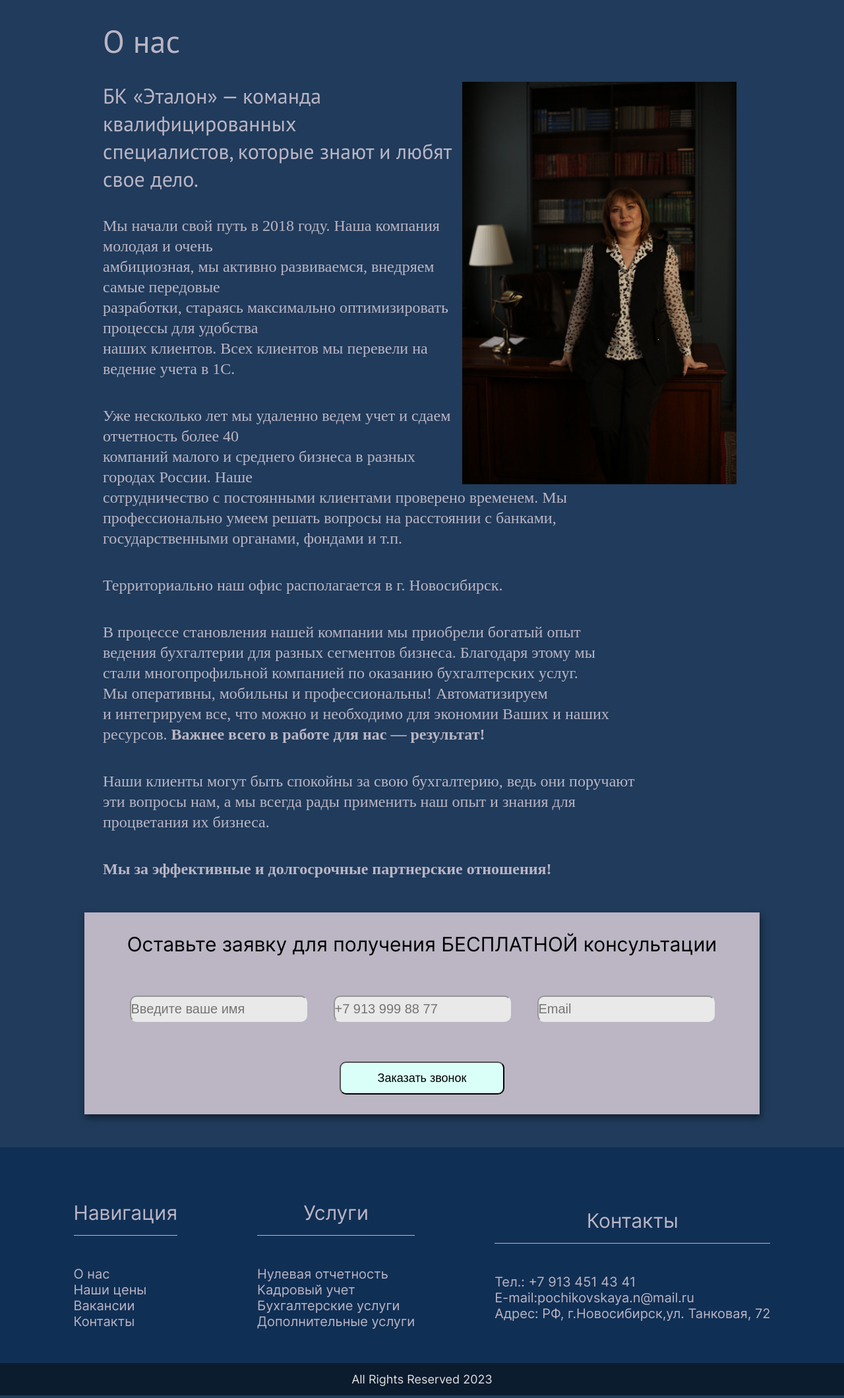
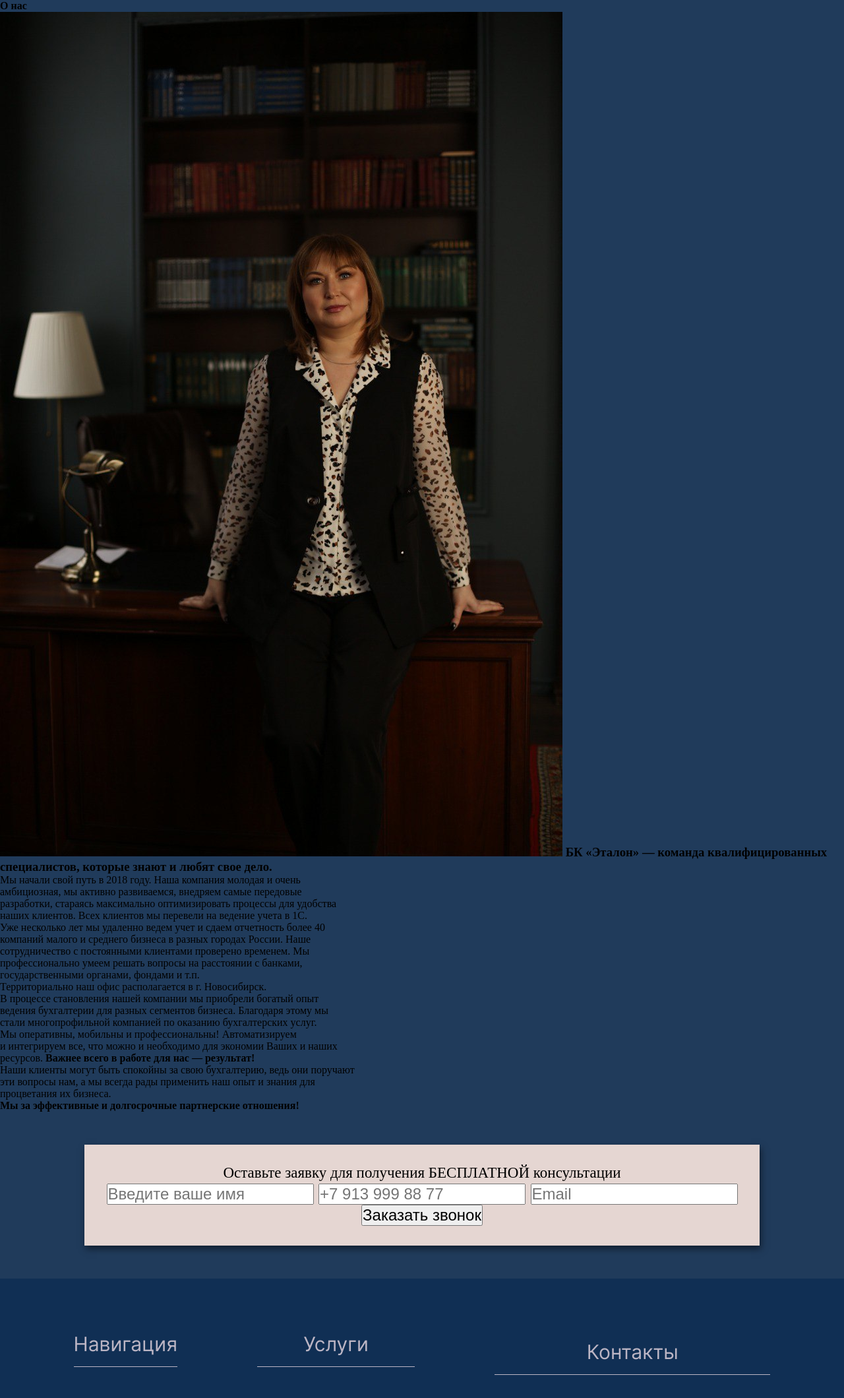
Before and after one commit to ruslan2570/BuhCompany59, a PHP site: page /about.html in a window 1280 px wide. Shown: the part 162-2281 px from the top of the page at 66% size. Run offline with PHP 8.4, Linux system fonts and the light colour scheme.

Commit message:
Add files via upload

```diff
--- a/css/style.css
+++ b/css/style.css
@@ -281,7 +268,53 @@ svg {
     background-color: #e9e9e9;
     display: inline;
     justify-content: center;
-    margin-bottom: 25px
+    margin-bottom: 25px;
+    color: rgb(167, 161, 161);
+    font-size: 16px;
+}
+
+.centerTablestyle {
+    margin: 0px auto;
+    color: rgb(167, 161, 161);
+    font-size: 16px;
+}
+
+
+table.stripe {
+    width: 80%;
+    border-collapse: collapse;
+}
+
+table.stripe caption {
+    caption-side: bottom;
+}
+
+.stripe td,
+.stripe th {
+    border: 1px solid #7e5a25;
+    padding: 3px 7px 2px 7px;
+}
+
+.stripe th {
+    border: 1px solid #7e5a25;
+    padding: 3px 7px 2px 7px;
+}
+
+.stripe th {
+    text-align: left;
+    padding: 15px;
+    background-color: #b56a6a;
+    color: #ffffff;
+}
+
+//* нечетные номера */
+.stripe tr:nth-child(odd) {
+    background-color: #ecd9d9;
+}
+
+/* четные номера  */
+.stripe tr:nth-child(even) {
+    background: #e8e3d4;
 }
 
 .prices_heading {
@@ -549,33 +583,11 @@ svg {
 
 .contact-form__button {
     flex: 0 0 auto;
-    font-size: 18px;
-    background: #D9FFF8;
-    border-radius: 10px;
-    width: 250px;
-    height: 50px;
-
-
-
-}
-
-.contact-form__inputs {
-    display: flex;
-    flex-direction: row;
-    padding-top: 40px;
-    padding-bottom: 40px;
+    font-size: 24px
 }
 
 .contact-form__input {
-    font-size: 20px;
-    color: #9A9A9A;
-    margin: 20px;
-
-    height: 40px;
-
-    background: #E9E9E9;
-    border-radius: 10px;
-    border-color: #E9E9E9;
+    font-size: 24px
 }
 
 * {
@@ -1087,17 +1099,10 @@ h2 {
 
 .contact-form__title {
     font-size: 23px;
-    font-family: 'Inter';
-    font-style: normal;
-    font-weight: 400;
-    font-size: 30px;
-    line-height: 36px;
-    display: flex;
 }
 
 .contact-form {
-    background: #BBB5C4;
-
+    background-color: #E5D6D2;
     font-size: 30px;
     max-width: 80%;
     margin: 50px auto;
@@ -1194,71 +1199,8 @@ input[type=file]::file-selector-button:hover {
 .contacts_table td {
     font-family: Inter;
     font-size: 18px;
-
-
-
-
-
-
-
-
-
-
+    padding: 10px 5px
 }
-
-
-
-.about_container {
-    flex-direction: row;
-    display: flex;
-    margin: 50px;
-    justify-content: center;
-    align-items: center;
-}
-
-.content_about>p {
-    font-family: 'PT Sans';
-    font-style: normal;
-    font-weight: 500;
-    font-size: 30px;
-    line-height: 40px;
-    color: #BBB5C4;
-    margin-bottom: 40px;
-    margin-left: 156px;
-
-    font-family: 'Playfair Display';
-
-
-    letter-spacing: 0em;
-
-
-    //styleName: Н3;
-
-    font-size: 24px;
-    font-weight: 400;
-    line-height: 31px;
-
-    text-align: left;
-
-
-
-
-
-}
-
-.content_header {
-    font-family: 'PT Sans';
-    font-style: normal;
-    font-weight: 500;
-    font-size: 30px;
-    line-height: 40px;
-    color: #BBB5C4;
-    margin-bottom: 20px;
-
-}
-
-
-
 
 @media(max-width:1000px) {
     .contact-form {
@@ -1364,158 +1302,7 @@ input[type=file]::file-selector-button:hover {
     }
 }
 
-
-
-.img_about {
-    border-radius: 0px;
-
-    left: 922px;
-    top: 375px;
-    width: 416px;
-    height: 610px;
-    float: right;
-
-    margin-right: 163px;
-
-
-
+.fig {
+    text-align: center;
+    /* Выравнивание по центру */
 }
-
-
-h4 {
-    text-align: left;
-    font-family: 'PT Sans';
-    font-style: normal;
-    font-weight: 400;
-    font-size: 48px;
-    color: #BBB5C4;
-    padding-top: 30px;
-    line-height: 64px;
-    align-items: center;
-    margin-left: 156px;
-
-
-
-}
-
-
-.content_header_a {
-    text-align: left;
-    font-family: 'PT Sans';
-    font-style: normal;
-    font-weight: 400;
-    font-size: 32px;
-    color: #BBB5C4;
-    padding-top: 30px;
-    5 line-height: 64px;
-    align-items: center;
-    margin-left: 156px;
-    padding-bottom: 35px
-}
-
-
-
-
-
-
-.contacts_text {
-
-
-
-
-    font-family: 'Inter';
-    font-style: normal;
-    font-weight: 900;
-    font-size: 24px;
-    line-height: 29px;
-    /* identical to box height */
-
-    display: flex;
-    align-items: center;
-
-    /* Серый */
-
-    color: #BBB5C4;
-
-    margin-left: 60px;
-
-
-
-
-
-
-}
-
-.contacts_text_a {
-
-    height: 65px;
-    width: 639px;
-    left: 243px;
-
-    border-radius: nullpx;
-
-
-
-
-    /* Н3 */
-
-    font-family: 'PT Sans';
-    font-style: normal;
-    font-weight: 400;
-    font-size: 24px;
-    line-height: 31px;
-    /* identical to box height */
-
-    display: flex;
-    align-items: center;
-
-    /* Серый */
-
-    color: #BBB5C4;
-    margin-left: 60px;
-
-
-}
-
-
-.h1_contacts {
-
-
-
-
-
-
-    border-radius: nullpx;
-    //styleName: Н1;
-    font-family: 'Playfair Display';
-
-
-
-    letter-spacing: 0em;
-    text-align: left;
-    margin-left: 68px;
-
-
-
-
-
-
-    /* Н1 */
-
-    font-family: 'Playfair Display';
-    font-style: normal;
-    font-weight: 400;
-    font-size: 48px;
-    line-height: 80px;
-    /* identical to box height */
-
-    display: flex;
-    align-items: center;
-
-    /* Серый */
-
-    color: #BBB5C4;
-
-
-
-}
```
Also changed, not shown: other parts of css/style.css (+34 -50 lines).
